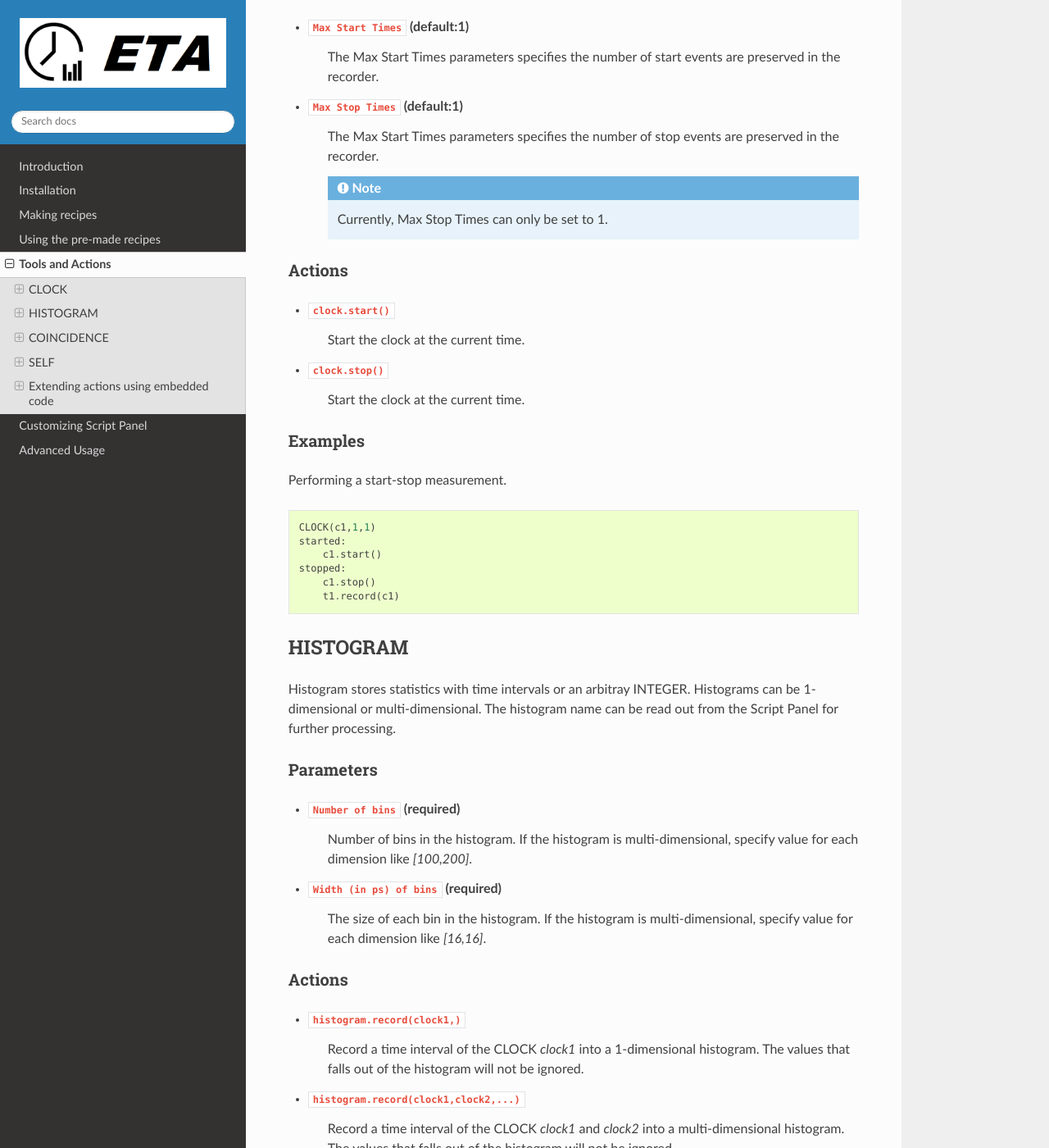
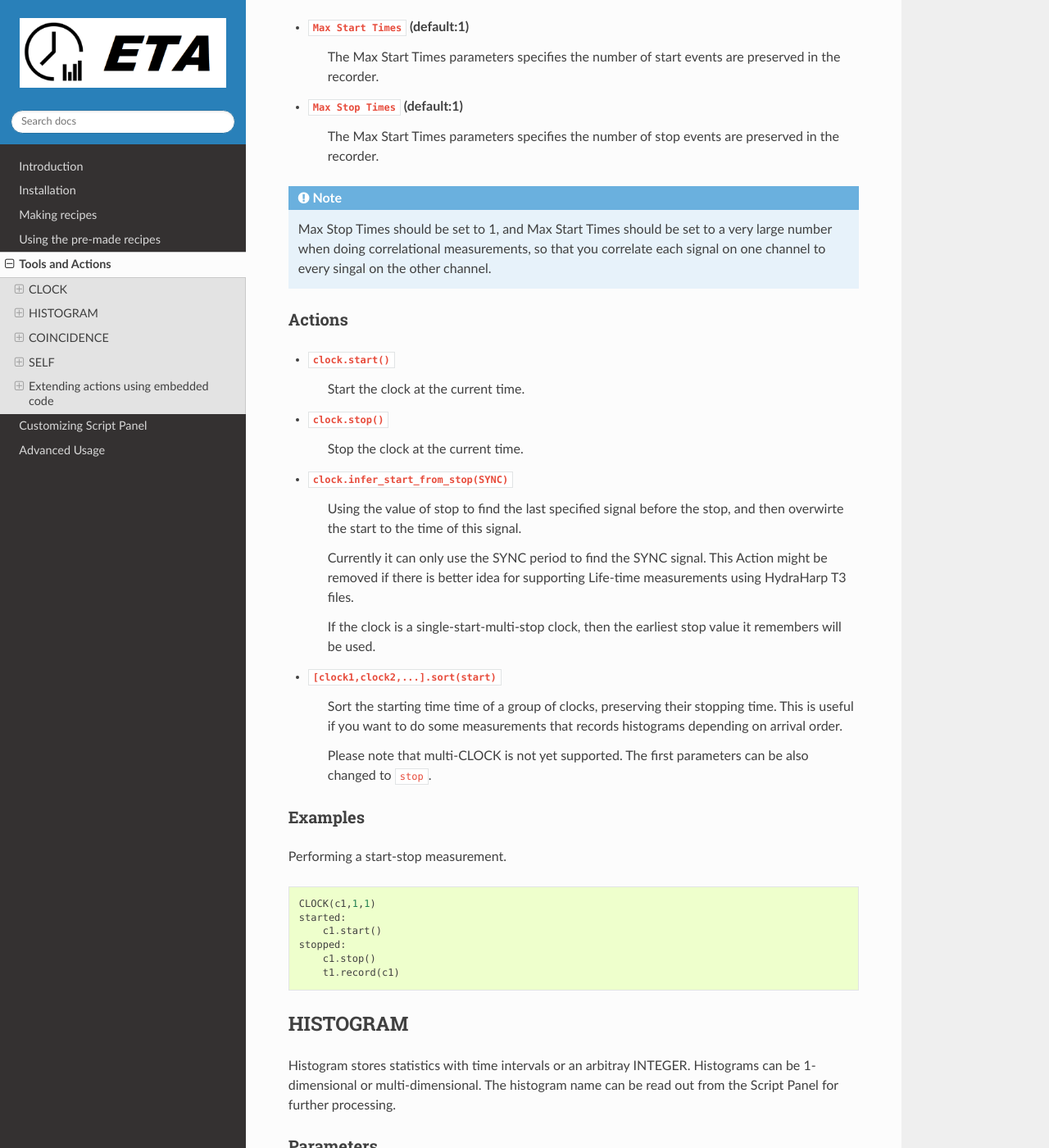
Before and after one commit to timetag/timetag.github.io, a Sphinx documentation site: the page built from docs/actions.rst, in a window 1280 px wide and 1400 px high, scrolled down 951 px. Shown: the whole window at 82% size. Built offline with Sphinx 7.4.7 and the Read the Docs theme 2.0.0, drawn with Linux system fonts in a browser that asks for light colours; some of the changed text lies outside the part shown.

Commit message:
minor fix

```diff
--- a/docs/actions.rst
+++ b/docs/actions.rst
@@ -32,8 +32,9 @@ Parameters
 - ``Max Stop Times`` (default:1)
     The Max Start Times parameters specifies the number of stop events are preserved in the recorder.
 
-    .. note::
-        Currently, Max Stop Times can only be set to 1.
+.. note::
+
+    Max Stop Times should be set to 1, and Max Start Times should be set to a very large number when doing correlational measurements, so that you correlate each signal on one channel to every singal on the other channel.
 
 Actions
 ......
@@ -44,8 +45,21 @@ Actions
 
 
 - ``clock.stop()``
-    Start the clock at the current time.
+    Stop the clock at the current time.
 
+- ``clock.infer_start_from_stop(SYNC)``
+    Using the value of stop to find the last specified signal before the stop, and then overwirte the start to the time of this signal.
+
+    Currently it can only use the SYNC period to find the SYNC signal. This Action might be removed if there is better idea for supporting Life-time measurements using HydraHarp T3 files.
+
+    If the clock is a single-start-multi-stop clock, then the earliest stop value it remembers will be used.
+
+- ``[clock1,clock2,...].sort(start)``
+    Sort the starting time time of a group of clocks, preserving their stopping time.
+    This is useful if you want to do some measurements that records histograms depending on arrival order.
+
+    Please note that multi-CLOCK is not yet supported.
+    The first parameters can be also changed to ``stop``.
 
 Examples
 ......
@@ -141,9 +155,9 @@ Actions
 
 
 - ``emit(chn, waittime=0, period=0, repeat=1)``
-    Emit signal to chn after `waittime`. It can also emit some repeated signal if  `repeat` is set to larger than one, with a `period` in ps.
+    Emit signal to chn after ``waittime``. It can also emit some repeated signal if  ``repeat`` is set to larger than one, with a `period` in ps.
 
-    The maximum limit of channel number `chn` is 255.
+    The maximum limit of channel number ``chn`` is 255.
 
     .. note::
         It is not allowed to emit to any channel that is read from a timetag file (timetagger channels or markers). The emited signal will never be written to the timetag file to prevent corrputing the original data.
@@ -152,6 +166,10 @@ Actions
 
         Channels can also be used as routers. For examples, you can route events to different Virtual Instruments based on some status that is controlled by the markers.
 
+- ``cancel_emit(chn)``
+    Flush all the previously emitted events in the channel ``chn``.
+
+    Canceling emitting a real channel from a timetag file will terminate the analysis before the ETA reaches the ending of the current section of the file.
 
 Examples
 ......
```
